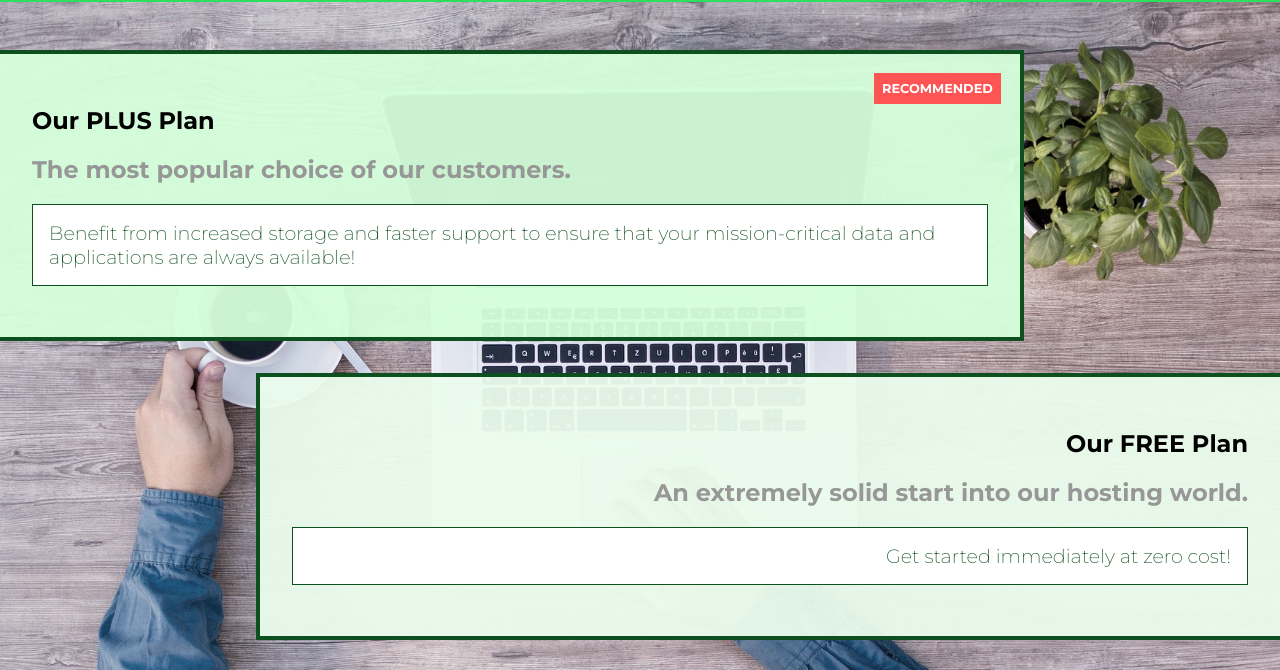
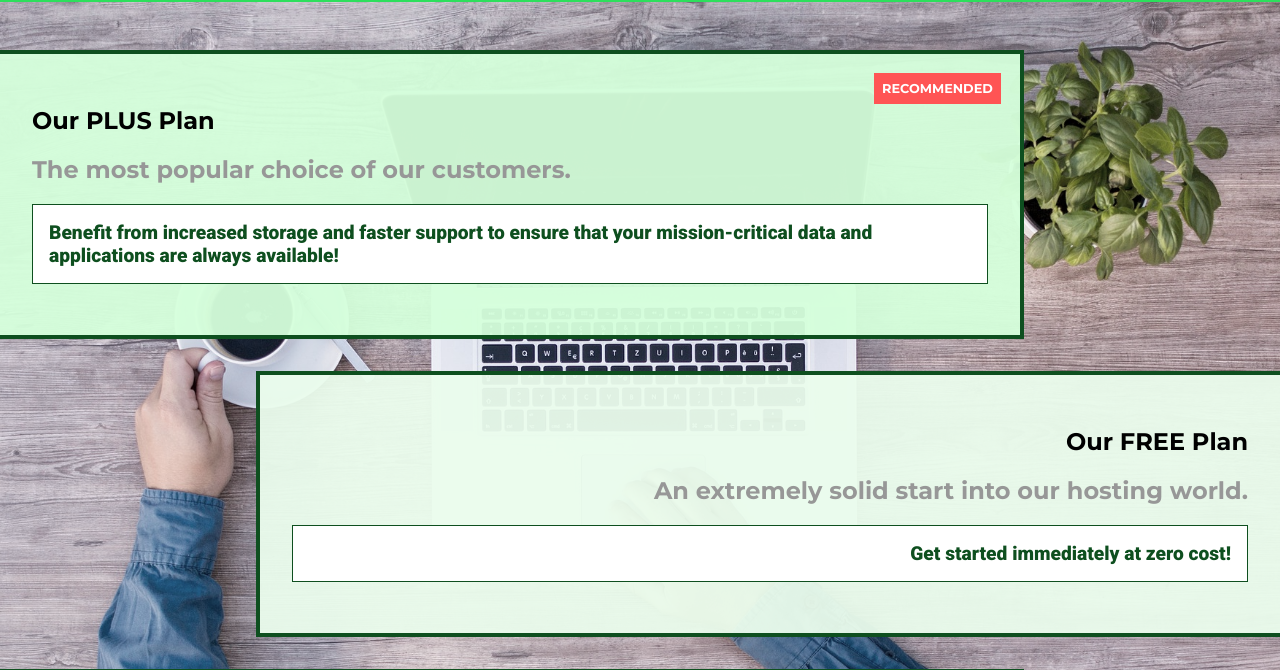
Before and after one commit to gongora92/css, a plain HTML site: page uHost/packages/index.html in a window 1280 px wide. Shown: the part 54-724 px from the top of the page. Drawn offline with Linux system fonts and the light colour scheme.

Commit message:
Change font

```diff
--- a/uHost/packages/packages.css
+++ b/uHost/packages/packages.css
@@ -1,3 +1,5 @@
+@import url('https://fonts.googleapis.com/css2?family=Roboto:400,900&display=swap');
+
 main {
   padding-top: 2rem;
 }
@@ -54,6 +56,8 @@
   font-size: 1.2rem;
   color: #0e4f1f;
   background: white;
+  font-family: 'Roboto', sans-serif;
+  font-weight: 900;
 }
 
 .clearfix {
```
